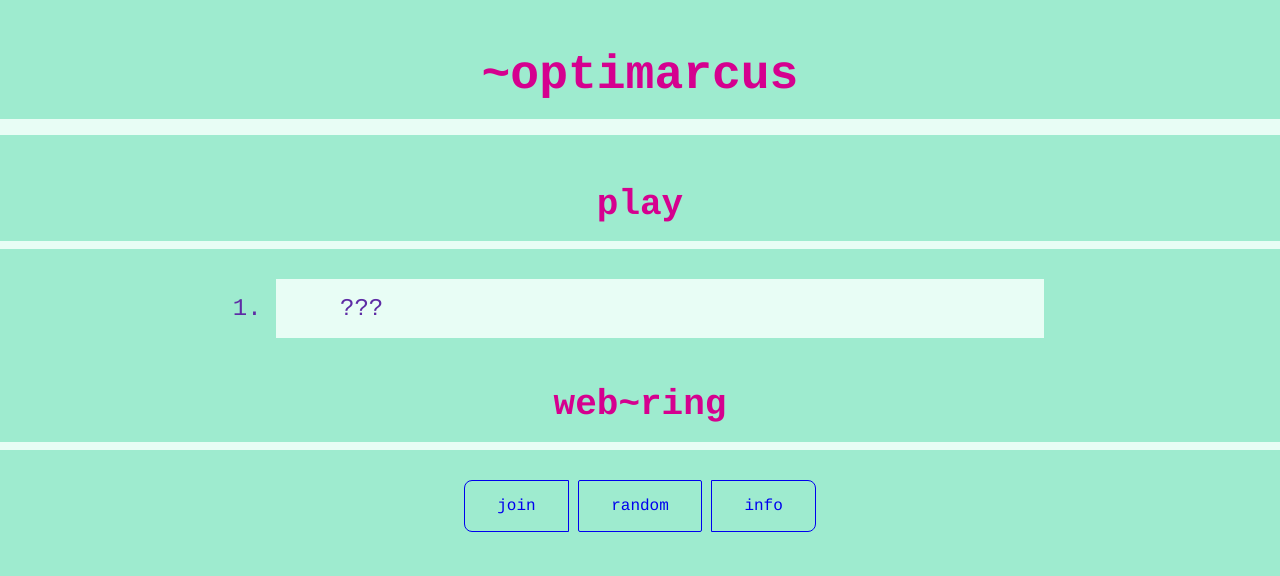
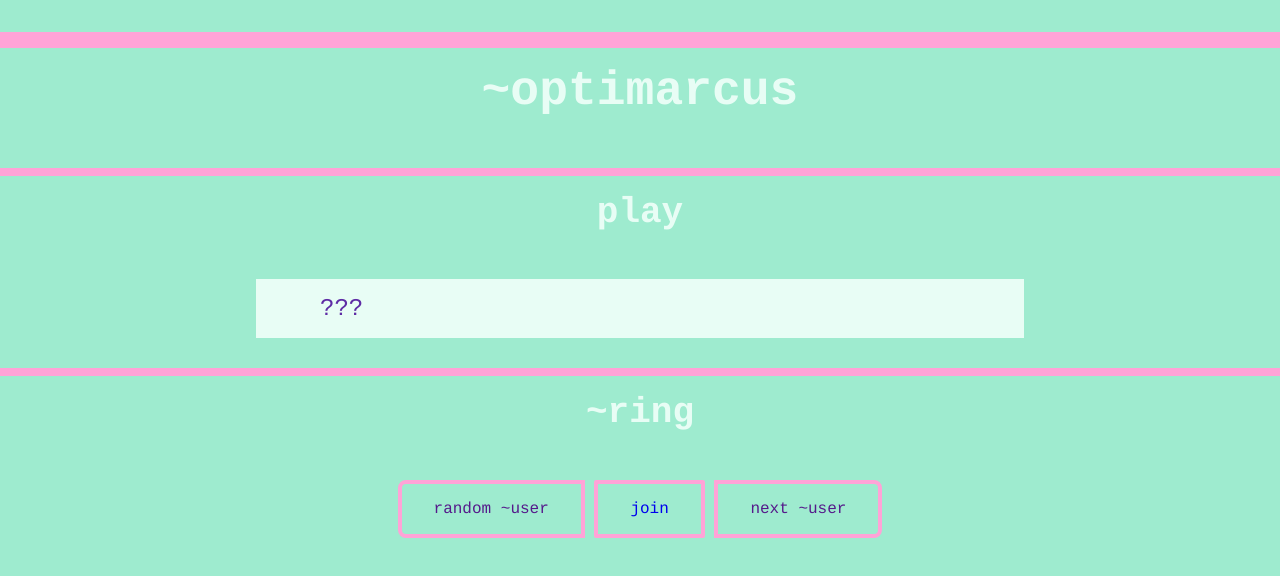
Before and after one commit to alexmarc-us/tilde-play, a plain HTML site: page index.html in a window 1280 px wide. Drawn offline with nearby package versions, Linux system fonts and the light colour scheme.

Commit message:
New colors and layout for .town

```diff
--- a/index.html
+++ b/index.html
@@ -1,5 +1,4 @@
-<html lang="en">
-        <head>
+<html lang="en"><head>
                 <title>~optimarcus</title>
                 <meta name="viewport" content="width=device-width, initial-scale=1">
                 <meta name="description" content="Build beautiful, responsive, readable interfaces.">
@@ -9,22 +8,29 @@
                 <meta name="viewport" content="width=device-width, initial-scale=1">
                 <link rel="stylesheet" href="https://unpkg.com/tachyons/css/tachyons.min.css">
         </head>
-        <body class="courier bg-light-green purple">
-                <h1 class="f1 bb bw4 b--washed-green dark-pink pa3 tc">~optimarcus</h1>
+    <body class="courier bg-light-green washed-green ">
+                <h1 class="f1 bt bw4 pa3 tc b--light-pink">~optimarcus</h1>
                 <section class="center">
-                        <h2 class="f2 bb bw3 b--washed-green dark-pink pa3 tc">play</h2>
-                        <ol reversed>
+                        <h2 class="f2 bt bw3 pa3 tc b--light-pink">play</h2>
+                        <ul reversed="" class="list pl0 b--light-pink purple">
                                 <li class="f3 bg-washed-green mw5 mw7-ns measure-narrow pa3 ph5-ns center">???</li>
-                        </ol>
+                        </ul>
                 </section>
 
                 <section class="center">
                         <center>
-                                <h2 class="f2 bb bw3 b--washed-green dark-pink pa3 tc">web~ring</h2>
-                                <a class="link dim ba br--left dib ph4 pv3 mb4 br3" href="http://tilde.club/~harper/link.html?action=join">join</a>
-                                <a class="link dim ba br1 dib ph4 pv3 mb4" href="http://tilde.club/~harper/link.html?action=random">random</a>
-                                <a class="link dim ba br--right dib ph4 pv3 mb4 br3" href="http://tilde.club/~harper/link.html?action=info">info</a>
+                                <h2 class="f2 bt bw3 pa3 tc b--light-pink">~ring</h2>
+                                <a id="tilde_town_ring" href="" class="bw2 link dim ba br--left dib ph4 pv3 mb4 br3 b--light-pink">random ~user</a>
+                                <a href="https://tilde.town/~eeeeeta/ring/join.html" class="link dim bw2 ba br1 dib ph4 pv3 mb4 b--light-pink">join</a>
+                                <a id="tilde_town_ring_next" href="" class="link dim bw2 ba br--right dib ph4 pv3 mb4 br3 b--light-pink">next ~user</a>
                         </center>
                 </section>
-        </body>
-</html>
+
+
+
+<script type="text/javascript">
+          var ringjs = document.createElement('script');
+          ringjs.src = document.location.protocol + '//tilde.town/~login/tilde_ring.js';
+          document.getElementById('tilde_ring').appendChild(ringjs);
+</script>
+</body></html>
```
